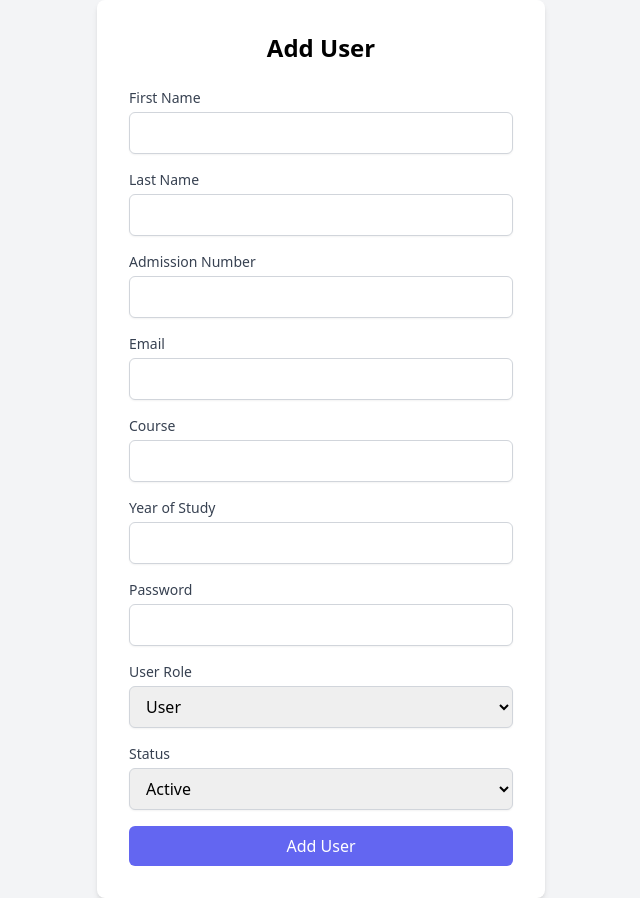
After one commit to Astra-Dev-Clients/Voting_System, a PHP site: page /Dashboard/Admin/add_users.php in a window 1280 px wide. The commit adds this page. Shown: the whole page, without its empty margins (319-959 px from the left). Run offline with PHP 8.4, Linux system fonts and the light colour scheme; some libraries are stand-ins or nearby versions.

Commit message:
first commi

```diff
--- /dev/null
+++ b/Dashboard/Admin/add_users.php
@@ -0,0 +1,104 @@
+
+<?php
+
+include "../../Database/db.php";
+
+if ($_SERVER['REQUEST_METHOD'] == 'POST') {
+    $first_name = $_POST['first_name'];
+    $last_name = $_POST['last_name'];
+    $adm_no = $_POST['adm_no'];
+    $email = $_POST['email'];
+    $course = $_POST['course'];
+    $year_of_study = $_POST['year_of_study'];
+    $password = password_hash($_POST['password'], PASSWORD_DEFAULT);
+    $user_role = $_POST['user_role'];
+    $status = $_POST['status'];
+
+    $sql = "INSERT INTO users (First_Name, Last_Name, Adm_No, Email, Course, Year_of_Study, Pass, user_role, status) VALUES ('$first_name', '$last_name', '$adm_no', '$email', '$course', '$year_of_study', '$password', '$user_role', '$status')";
+
+    if ($conn->query($sql) === TRUE) {
+        echo "<script>alert('User added successfully')</script>";
+    } else {
+        echo "Error: " . $sql . "<br>" . $conn->error;
+    }
+}
+
+
+
+?>
+
+
+
+
+<!DOCTYPE html>
+<html lang="en">
+<head>
+    <meta charset="UTF-8">
+    <meta name="viewport" content="width=device-width, initial-scale=1.0">
+    <title>Add Users</title>
+    <script src="https://cdn.tailwindcss.com"></script>
+</head>
+<body class="bg-gray-100 flex items-center justify-center min-h-screen">
+    <div class="bg-white p-8 rounded-lg shadow-md w-full max-w-md">
+        <h2 class="text-2xl font-bold mb-6 text-center">Add User</h2>
+        <form action="add_users.php" method="POST">
+            <div class="mb-4">
+                <label for="first_name" class="block text-sm font-medium text-gray-700">First Name</label>
+                <input type="text" id="first_name" name="first_name" required
+                    class="mt-1 block w-full px-3 py-2 border border-gray-300 rounded-md shadow-sm focus:outline-none focus:ring-indigo-500 focus:border-indigo-500">
+            </div>
+            <div class="mb-4">
+                <label for="last_name" class="block text-sm font-medium text-gray-700">Last Name</label>
+                <input type="text" id="last_name" name="last_name" required
+                    class="mt-1 block w-full px-3 py-2 border border-gray-300 rounded-md shadow-sm focus:outline-none focus:ring-indigo-500 focus:border-indigo-500">
+            </div>
+            <div class="mb-4">
+                <label for="adm_no" class="block text-sm font-medium text-gray-700">Admission Number</label>
+                <input type="text" id="adm_no" name="adm_no" required
+                    class="mt-1 block w-full px-3 py-2 border border-gray-300 rounded-md shadow-sm focus:outline-none focus:ring-indigo-500 focus:border-indigo-500">
+            </div>
+            <div class="mb-4">
+                <label for="email" class="block text-sm font-medium text-gray-700">Email</label>
+                <input type="email" id="email" name="email" required
+                    class="mt-1 block w-full px-3 py-2 border border-gray-300 rounded-md shadow-sm focus:outline-none focus:ring-indigo-500 focus:border-indigo-500">
+            </div>
+            <div class="mb-4">
+                <label for="course" class="block text-sm font-medium text-gray-700">Course</label>
+                <input type="text" id="course" name="course" required
+                    class="mt-1 block w-full px-3 py-2 border border-gray-300 rounded-md shadow-sm focus:outline-none focus:ring-indigo-500 focus:border-indigo-500">
+            </div>
+            <div class="mb-4">
+                <label for="year_of_study" class="block text-sm font-medium text-gray-700">Year of Study</label>
+                <input type="number" id="year_of_study" name="year_of_study" required
+                    class="mt-1 block w-full px-3 py-2 border border-gray-300 rounded-md shadow-sm focus:outline-none focus:ring-indigo-500 focus:border-indigo-500">
+            </div>
+            <div class="mb-4">
+                <label for="password" class="block text-sm font-medium text-gray-700">Password</label>
+                <input type="password" id="password" name="password" required
+                    class="mt-1 block w-full px-3 py-2 border border-gray-300 rounded-md shadow-sm focus:outline-none focus:ring-indigo-500 focus:border-indigo-500">
+            </div>
+            <div class="mb-4">
+                <label for="user_role" class="block text-sm font-medium text-gray-700">User Role</label>
+                <select id="user_role" name="user_role"
+                    class="mt-1 block w-full px-3 py-2 border border-gray-300 rounded-md shadow-sm focus:outline-none focus:ring-indigo-500 focus:border-indigo-500">
+                    <option value="user">User</option>
+                    <option value="admin">Admin</option>
+                </select>
+            </div>
+            <div class="mb-4">
+                <label for="status" class="block text-sm font-medium text-gray-700">Status</label>
+                <select id="status" name="status"
+                    class="mt-1 block w-full px-3 py-2 border border-gray-300 rounded-md shadow-sm focus:outline-none focus:ring-indigo-500 focus:border-indigo-500">
+                    <option value="active">Active</option>
+                    <option value="inactive">Inactive</option>
+                    <option value="suspended">Suspended</option>
+                </select>
+            </div>
+            <button type="submit"
+                class="w-full bg-indigo-500 text-white py-2 px-4 rounded-md hover:bg-indigo-600 focus:outline-none focus:ring-2 focus:ring-indigo-500 focus:ring-offset-2">
+                Add User
+            </button>
+        </form>
+    </div>
+</body>
+</html>
--- a/Dashboard/Admin/index.php
+++ b/Dashboard/Admin/index.php
@@ -120,7 +120,7 @@ $candidatestot = $candidatesResult ? $candidatesResult->fetch_assoc()['total_can
                     </a>
                     <ul class="dropdown-menu" aria-labelledby="usersDropdown">
                         <li><a class="dropdown-item" href="./view_users.php">View Users</a></li>
-                        <li><a class="dropdown-item" href="./pages/add_users.php">Add User</a></li>
+                        <li><a class="dropdown-item" href="./add_users.php">Add User</a></li>
                         <li><a class="dropdown-item" href="./candidates.php">Register Candidate</a></li>
                     </ul>
                 </li>
@@ -171,7 +171,7 @@ $candidatestot = $candidatesResult ? $candidatesResult->fetch_assoc()['total_can
             </a>
             <ul class="dropdown-menu" aria-labelledby="usersDropdown">
                 <li><a class="dropdown-item" href="./view_users.php">View Users</a></li>
-                <li><a class="dropdown-item" href="./pages/add_users.php">Add User</a></li>
+                <li><a class="dropdown-item" href="./add_users.php">Add User</a></li>
                 <li><a class="dropdown-item" href="./candidates.php">Register Candidate</a></li>
             </ul>
         </li>
--- a/Dashboard/Admin/view_users.php
+++ b/Dashboard/Admin/view_users.php
@@ -1,6 +1,6 @@
 <?php
 // Database connection
-$conn = new mysqli("localhost", "root", "22092209", "voting_system");
+include "../../Database/db.php";
 
 // Check connection
 if ($conn->connect_error) {
```
Also changed, not shown: Dashboard/Admin/view_candidates.php (+1 -6 lines), Dashboard/Voter/vote.php (+34 -93 lines).
